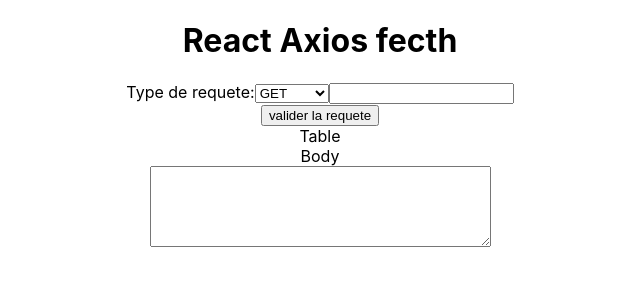
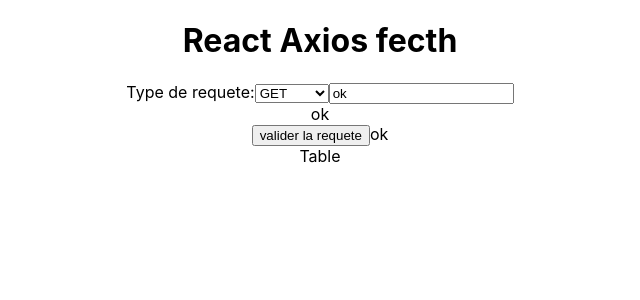
Before and after one commit to tom-ruiz/Dragon_WebServices, a React (Create React App) app in the folder ws-dragons-donjon/client/: page / in a window 1280 px wide. Shown: the top 300 px of the page, without its empty margins (320-960 px from the left). Built offline with nearby package versions, Linux system fonts and the light colour scheme; no server answers.

Commit message:
envoi des éléments via les props dans app (non complété)

```diff
--- a/ws-dragons-donjon/client/src/App.js
+++ b/ws-dragons-donjon/client/src/App.js
@@ -1,4 +1,4 @@
-import { useEffect } from 'react';
+import { useEffect, useState } from 'react';
 import './App.css';
 import Table from './components/Table';
 import SearchBar from './components/Searchbar';
@@ -25,10 +25,18 @@
   useEffect(() => {
     makeAPICall();
   }, [])
+
+  const [requestURL, setRequestURL] = useState("ok");
+  const handleURLChange = (event) => {
+    setRequestURL(event.target.value)
+}
   return (
     <div className="App">
       <h1>React Axios fecth</h1>
-      <SearchBar/>
+      <SearchBar
+        requestURL={requestURL}
+        onURLChange={handleURLChange}/>
+        {requestURL}
       <Table/>
     </div>
   );
--- a/ws-dragons-donjon/client/src/components/Body.jsx
+++ b/ws-dragons-donjon/client/src/components/Body.jsx
@@ -1,18 +1,17 @@
 import React, { useState } from 'react'
 
 export default function Body() {
-    const [bodyContent, setBodyContent] = useState('')
-    const handleChangeContent = (event) => {
-        setBodyContent(event.target.value)
-    }
-    return (
-        <div>
+    // const handleChangeContent = (event) => {
+    //     setBodyContent(event.target.value)
+    // }
+    // return (
+    //     <div>
 
-            <div>
-                Body
-            </div>
-            <textarea name="body" cols="40" rows="5" value={bodyContent} onChange={handleChangeContent}></textarea>
-            {bodyContent}
-        </div>
-    )
+    //         <div>
+    //             Body
+    //         </div>
+    //         <textarea name="body" cols="40" rows="5" value={bodyContent} onChange={handleChangeContent}></textarea>
+    //         {bodyContent}
+    //     </div>
+    // )
 }
--- a/ws-dragons-donjon/client/src/components/Searchbar.jsx
+++ b/ws-dragons-donjon/client/src/components/Searchbar.jsx
@@ -1,12 +1,9 @@
 import React, { useState } from 'react'
 
-export default function SearchBar() {
+export default function SearchBar({requestURL, handleURLChange}) {
+    console.log("requestURL :" +  requestURL);
+    const [requestType, setRequestType] = useState("");
 
-    const [requestURL, setRequestURL] = useState("");
-    const [requestType, setRequestType] = useState("");
-    const handleURLChange = (event) => {
-        setRequestURL(event.target.value)
-    }
     const handleRequest = () => {
         console.log('requete lancée')
     }
```
